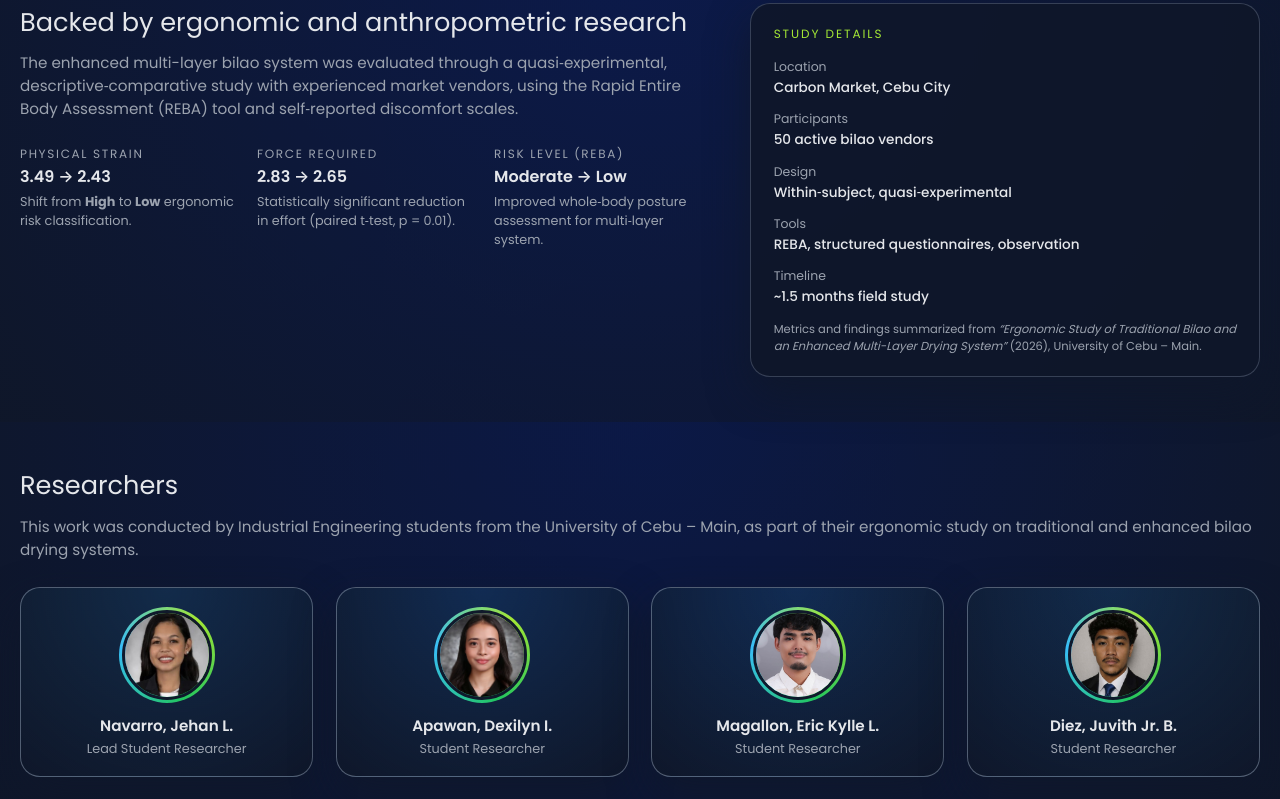
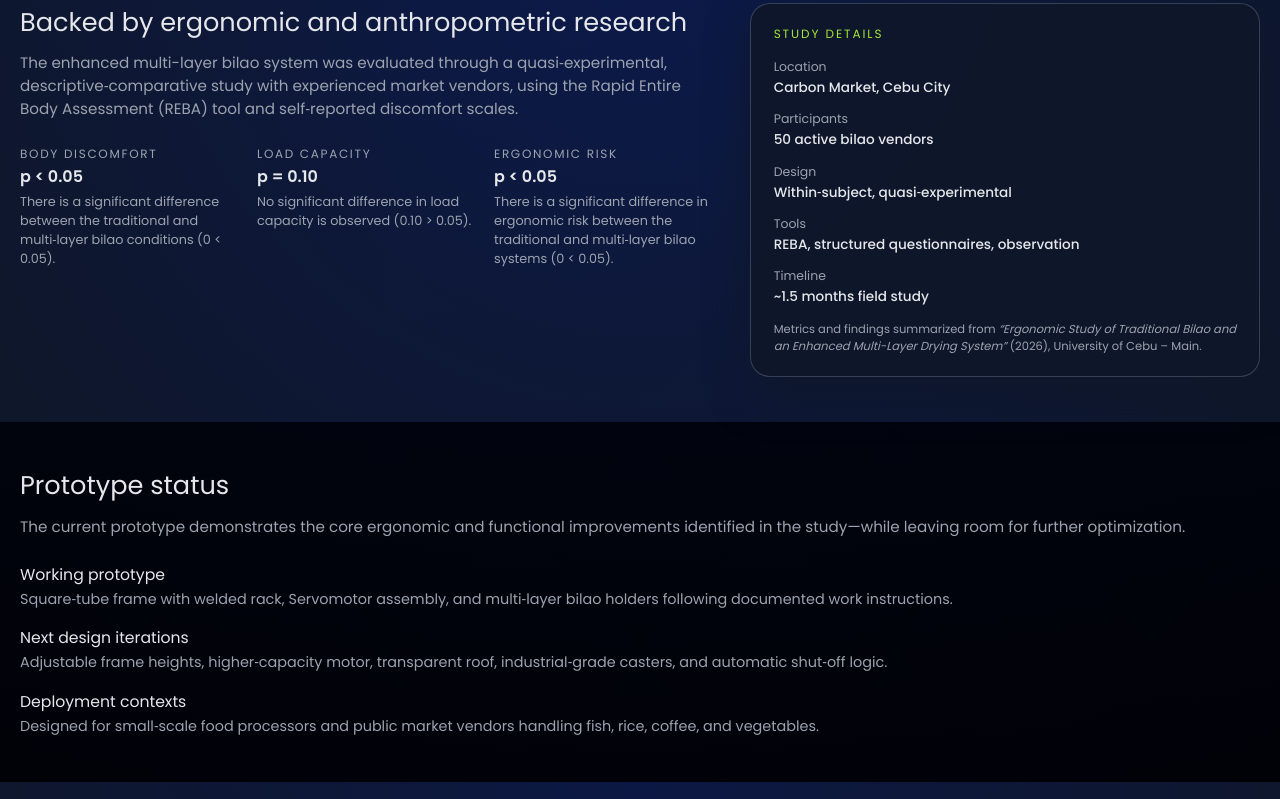
Before and after one commit to bubbleericmagz-cyber/Enhanced-Multi-Layer-Drying-System, a website: page index.html in a window 1280 px wide. Shown: the part 1998-2797 px from the top of the page. Drawn offline with nearby package versions, Linux system fonts and the light colour scheme.

Commit message:
Update index.html: Restore 'Researchers' link, adjust metrics values, and add 'Prototype status' section with detailed features and deployment contexts.

```diff
--- a/index.html
+++ b/index.html
@@ -25,8 +25,8 @@
           <a href="#problem">Problem</a>
           <a href="#solution">Solution</a>
           <a href="#research">Research</a>
+          <a href="#prototype">Prototype</a>
           <a href="#researchers">Researchers</a>
-          <a href="#prototype">Prototype</a>
         </nav>
       </div>
     </header>
@@ -52,12 +52,12 @@
             </div>
             <div class="hero-metrics">
               <div class="metric">
-                <span class="metric-value">35</span>
+                <span class="metric-value">50</span>
                 <span class="metric-label">vendors studied</span>
               </div>
               <div class="metric">
-                <span class="metric-value">↓&nbsp;from High to Low</span>
-                <span class="metric-label">ergonomic risk (REBA)</span>
+                <span class="metric-value">10.38 → 9.94</span>
+                <span class="metric-label">mean risk score (REBA)</span>
               </div>
               <div class="metric">
                 <span class="metric-value">p &lt; 0.05</span>
@@ -251,27 +251,28 @@
               </p>
               <ul class="stat-grid">
                 <li>
-                  <p class="stat-label">Physical strain</p>
-                  <p class="stat-value">3.49 → 2.43</p>
+                  <p class="stat-label">Body discomfort</p>
+                  <p class="stat-value">p &lt; 0.05</p>
                   <p class="stat-caption">
-                    Shift from <strong>High</strong> to
-                    <strong>Low</strong> ergonomic risk classification.
+                    There is a significant difference between the traditional and
+                    multi‑layer bilao conditions (0 &lt; 0.05).
                   </p>
                 </li>
                 <li>
-                  <p class="stat-label">Force required</p>
-                  <p class="stat-value">2.83 → 2.65</p>
+                  <p class="stat-label">Load capacity</p>
+                  <p class="stat-value">p = 0.10</p>
                   <p class="stat-caption">
-                    Statistically significant reduction in effort
-                    (paired t‑test, p = 0.01).
+                    No significant difference in load capacity is observed
+                    (0.10 &gt; 0.05).
                   </p>
                 </li>
                 <li>
-                  <p class="stat-label">Risk level (REBA)</p>
-                  <p class="stat-value">Moderate → Low</p>
+                  <p class="stat-label">Ergonomic risk</p>
+                  <p class="stat-value">p &lt; 0.05</p>
                   <p class="stat-caption">
-                    Improved whole‑body posture assessment for multi‑layer
-                    system.
+                    There is a significant difference in ergonomic risk
+                    between the traditional and multi‑layer bilao systems
+                    (0 &lt; 0.05).
                   </p>
                 </li>
               </ul>
@@ -308,6 +309,41 @@
               </p>
             </div>
           </div>
+        </div>
+      </section>
+
+      <section class="section" id="prototype">
+        <div class="container">
+          <h2>Prototype status</h2>
+          <p class="section-intro">
+            The current prototype demonstrates the core ergonomic and functional
+            improvements identified in the study—while leaving room for further
+            optimization.
+          </p>
+          <ul class="feature-list">
+            <li>
+              <h3>Working prototype</h3>
+              <p>
+                Square‑tube frame with welded rack, Servomotor assembly,
+                and multi‑layer bilao holders following documented
+                work instructions.
+              </p>
+            </li>
+            <li>
+              <h3>Next design iterations</h3>
+              <p>
+                Adjustable frame heights, higher‑capacity motor, transparent
+                roof, industrial‑grade casters, and automatic shut‑off logic.
+              </p>
+            </li>
+            <li>
+              <h3>Deployment contexts</h3>
+              <p>
+                Designed for small‑scale food processors and public market
+                vendors handling fish, rice, coffee, and vegetables.
+              </p>
+            </li>
+          </ul>
         </div>
       </section>
 
@@ -364,41 +400,6 @@
               <p class="researcher-role">Student Researcher</p>
             </article>
           </div>
-        </div>
-      </section>
-
-      <section class="section" id="prototype">
-        <div class="container">
-          <h2>Prototype status</h2>
-          <p class="section-intro">
-            The current prototype demonstrates the core ergonomic and functional
-            improvements identified in the study—while leaving room for further
-            optimization.
-          </p>
-          <ul class="feature-list">
-            <li>
-              <h3>Working prototype</h3>
-              <p>
-                Square‑tube frame with welded rack, DC motor assembly,
-                and multi‑layer bilao holders following documented
-                work instructions.
-              </p>
-            </li>
-            <li>
-              <h3>Next design iterations</h3>
-              <p>
-                Adjustable frame heights, higher‑capacity motor, transparent
-                roof, industrial‑grade casters, and automatic shut‑off logic.
-              </p>
-            </li>
-            <li>
-              <h3>Deployment contexts</h3>
-              <p>
-                Designed for small‑scale food processors and public market
-                vendors handling fish, rice, coffee, and vegetables.
-              </p>
-            </li>
-          </ul>
         </div>
       </section>
     </main>
```
